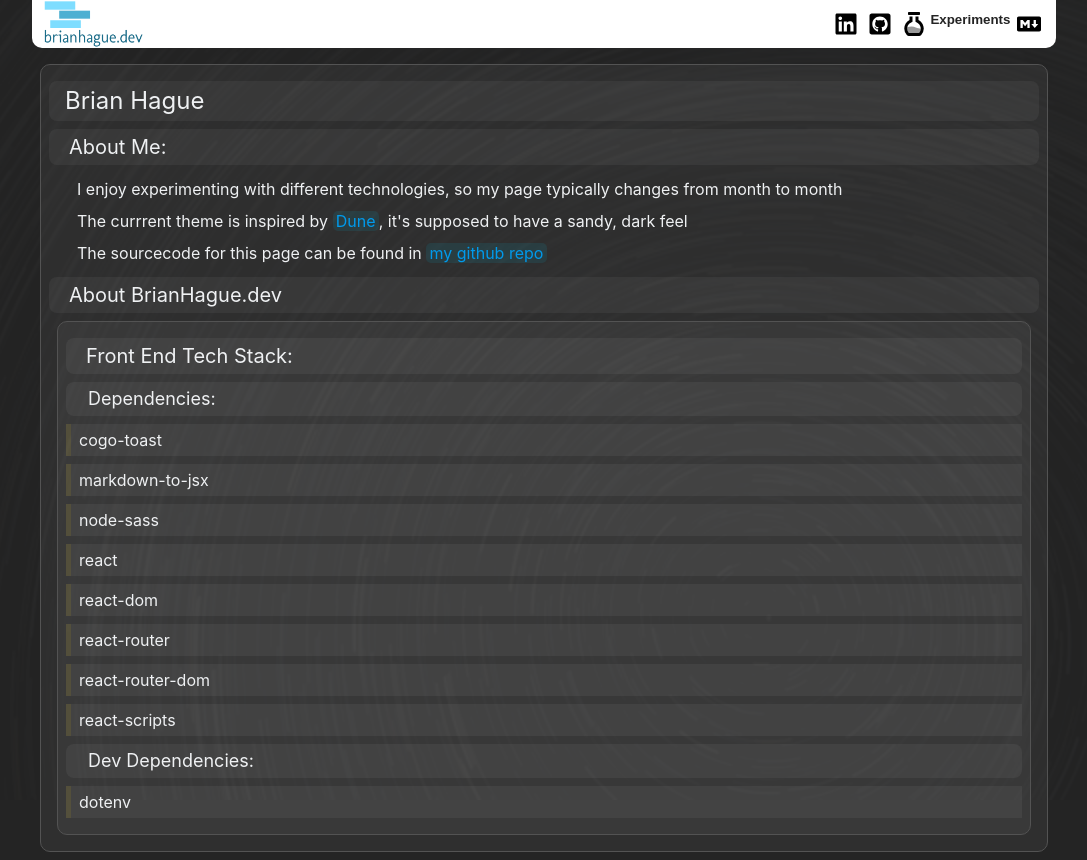
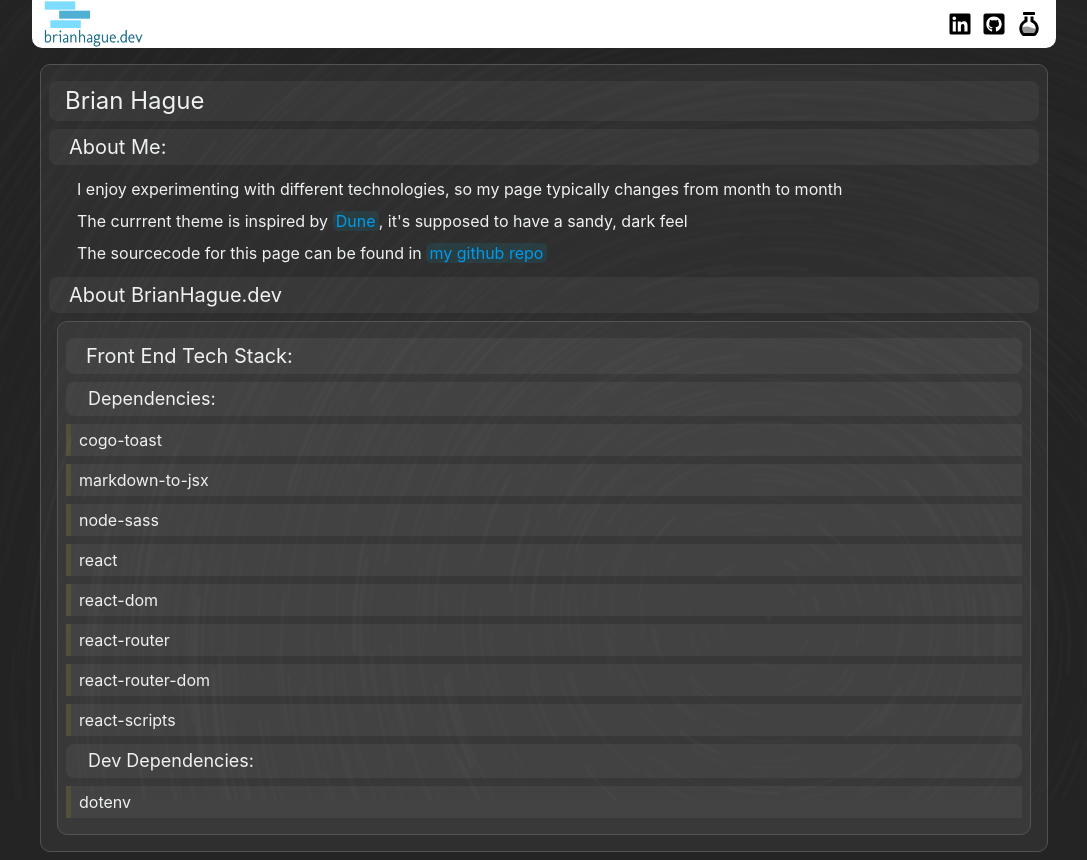
Before and after one commit to alphaseinor/brianhague_dev, a React (Create React App) app: page / in a window 1280 px wide. Shown: the whole page, without its empty margins (96-1183 px from the left). Built offline with nearby package versions, Linux system fonts and the light colour scheme.

Commit message:
fixed toggle styling

```diff
--- a/src/App.scss
+++ b/src/App.scss
@@ -146,6 +146,9 @@ header {
       align-items: center;
     }
   }
+  .toggle{
+    display: none;
+  }
   .links{
     display: flex;
     flex-direction: column;
--- a/src/components/nav/NavItems.js
+++ b/src/components/nav/NavItems.js
@@ -18,10 +18,10 @@ const NavItems = ({menuItem}) => {
                     >
                         <div>
                             <img src={menuItem.img.src} className={menuItem.img.className} alt={menuItem.img.alt} />
-                            {menuItem.text}
+                            <p>{menuItem.text}</p>
                         </div>
                     </button>
-                    <div className={menuToggle ? "links" : "hidden"}>
+                    <div className={menuToggle ? "links" : "toggle"}>
                         {menuItem.subMenu.map((menuItem, index)=><NavItems key={`NavItems-menu-${index}`} menuItem={menuItem} />)}
                     </div>
                 </div>
```
